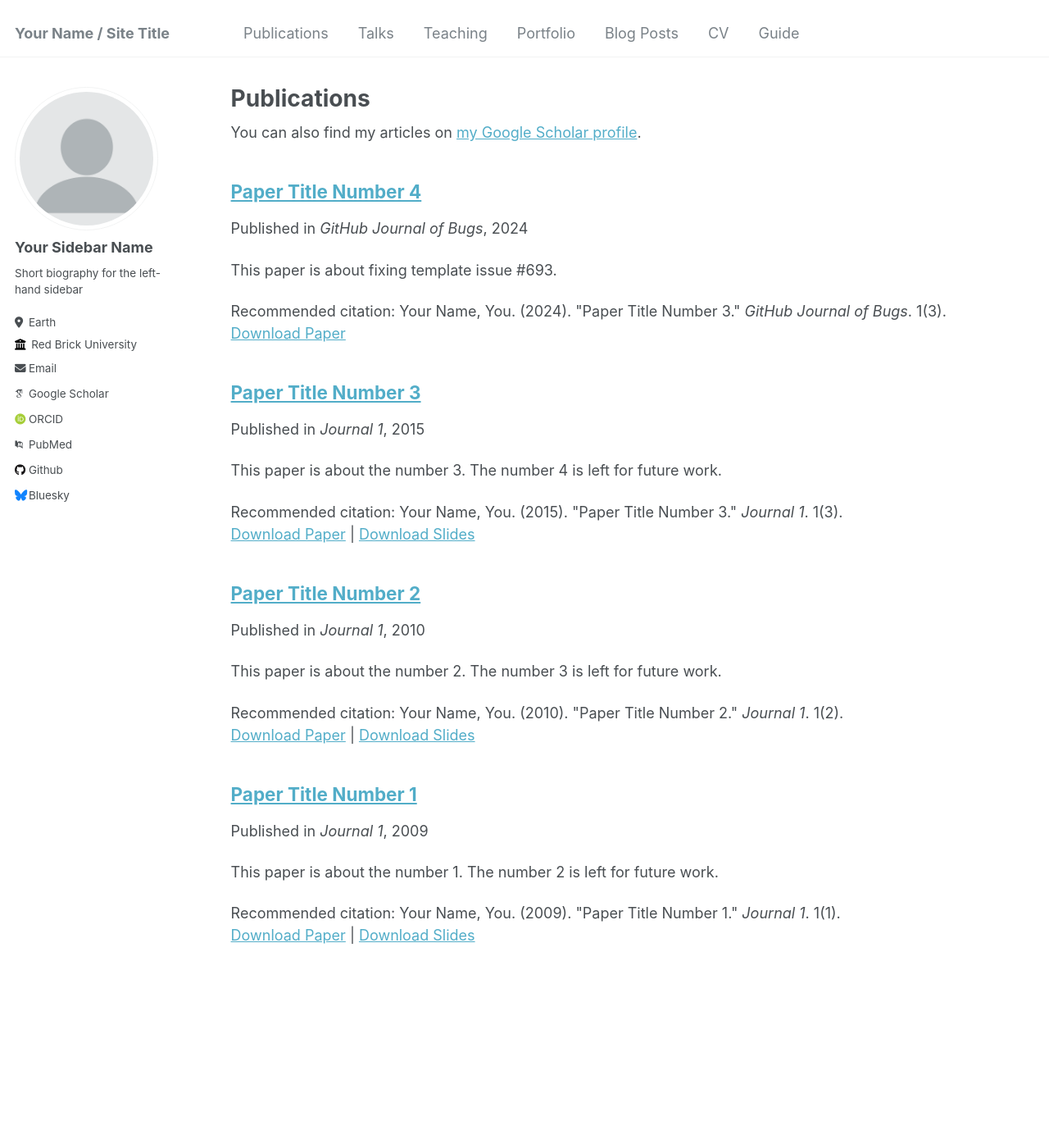
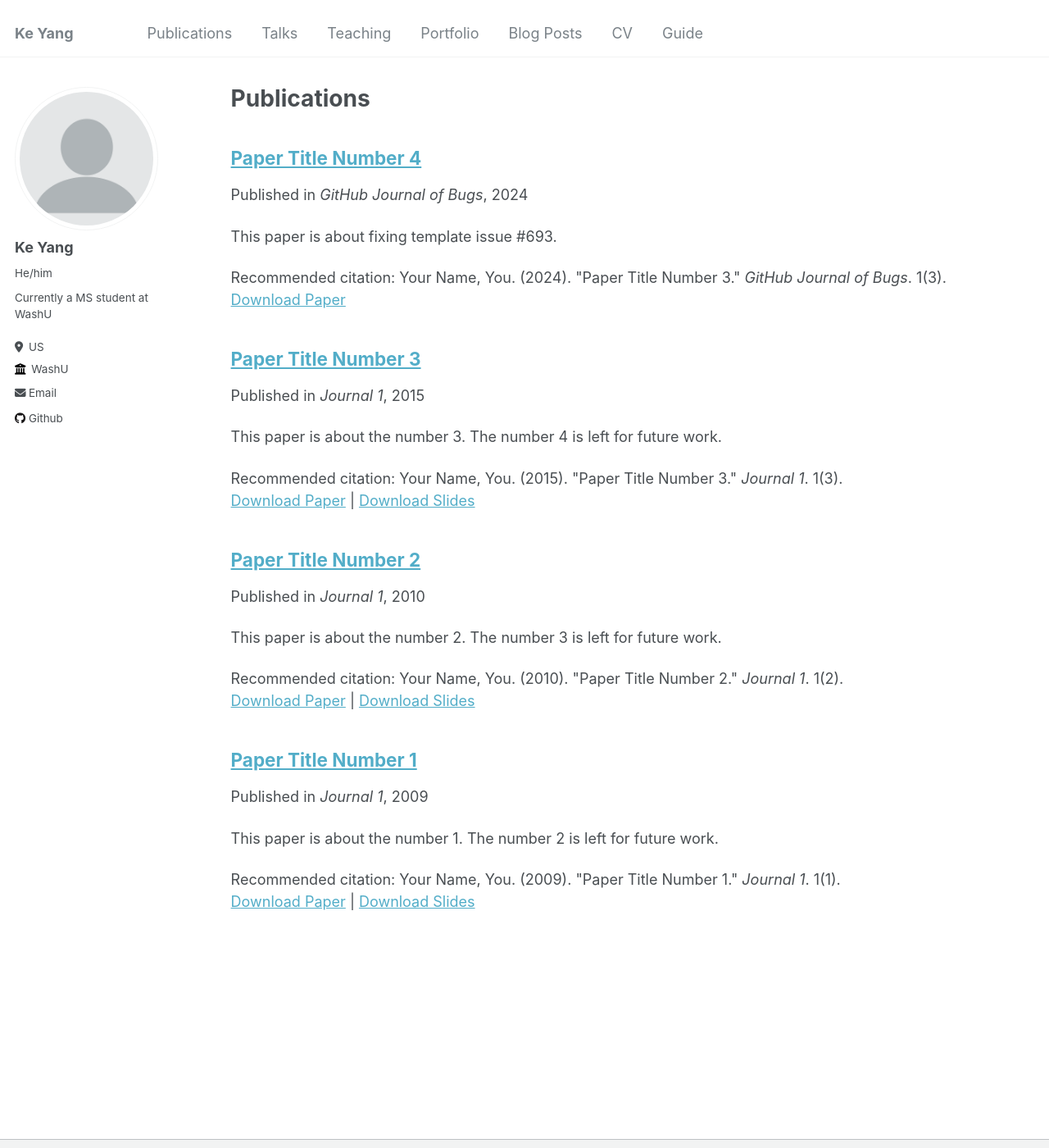
Before and after one commit to pangzike/KeYang.github.io, a Jekyll site: the page built from _pages/publications.md, in a window 1280 px wide and 1400 px high. Shown: the whole window at 82% size. Built offline with Jekyll 4.4.1, drawn with Linux system fonts in a browser that asks for light colours; some web fonts are replaced; some of the changed text lies outside the part shown.

Commit message:
Update _config.yml

```diff
--- a/_config.yml
+++ b/_config.yml
@@ -8,10 +8,10 @@
 
 # Basic Site Settings
 locale                   : "en-US"
-title                    : "Your Name / Site Title"
+title                    : "Ke Yang"
 title_separator          : "-"
-name                     : &name "Your Name"
-description              : &description "personal description"
+name                     : &name "Ke Yang"
+description              : &description "I am a CS student who what to build the world better."
 url                      : https://academicpages.github.io # the base hostname & protocol for your site e.g. "https://mmistakes.github.io"
 baseurl                  : "" # the subpath of your site, e.g. "/blog"
 repository               : "academicpages/academicpages.github.io"
@@ -22,22 +22,13 @@ repository               : "academicpages/academicpages.github.io"
 author:
   # Biographic information
   avatar           : "profile.png"
-  name             : "Your Sidebar Name"
-  pronouns         : # example: "she/her"
-  bio              : "Short biography for the left-hand sidebar"
-  location         : "Earth"
-  employer         : "Red Brick University"
+  name             : "Ke Yang"
+  pronouns         : "He/him"
+  bio              : "Currently a MS student at WashU"
+  location         : "US"
+  employer         : "WashU"
   uri              : # URL
-  email            : "none@example.org"
-
-  # Academic websites
-  arxiv            : # URL - Update with the correct link to your profile
-  googlescholar    : "https://scholar.google.com/citations?user=PS_CX0AAAAAJ"
-  impactstory      : # URL
-  orcid            : "http://orcid.org/yourorcidurl"
-  semantic         : # URL
-  pubmed           : "https://www.ncbi.nlm.nih.gov/pubmed/?term=john+snow"
-  researchgate     : # URL
+  email            : "k.yang1@wustl.edu"
 
   # Repositories and software development
   bitbucket        : # Username - Update with your username on the site
@@ -47,31 +38,7 @@ author:
   kaggle           : # Username
   stackoverflow    : # User number or user number and name (i.e., use "1" or "1/jeff-atwood")
 
-  # Social media
-  bluesky          : "bsky.app" # Replace this with you Bluesky username
-  facebook         : # Username
-  flickr           : # Username
-  foursquare       : # Username
-  goodreads        : # Username
-  google_plus      : # Username
-  keybase          : # Username
-  instagram        : # Username
-  lastfm           : # Username
-  linkedin         : # Username
-  mastodon         : # URL
-  medium           : # URL
-  pinterest        : # Username
-  soundcloud       : # Username
-  steam            : # Username
-  telegram         : # URL
-  tumblr           : # Username
-  twitter          : # Username for X / Twitter
-  vine             : # Username
-  weibo            : # Username
-  wikipedia        : # Username
-  xing             : # Username
-  youtube          : # Username
-  zhihu            : # URL
+
 
 
 # Site Settings
```
